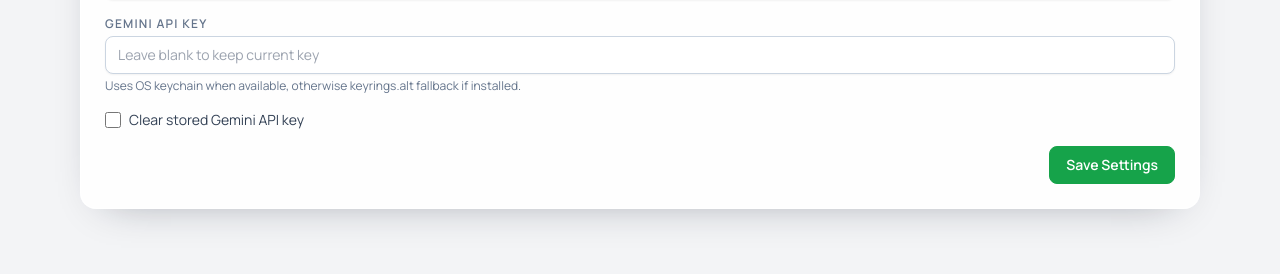
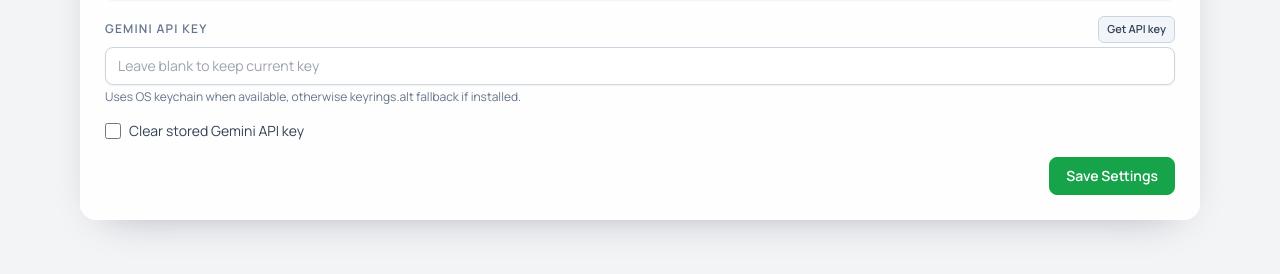
Before and after one commit to alekgreen/HireCrush, a Flask app: template templates/settings.html in a window 1280 px wide. Shown: the part 384-658 px from the top of the page. Run offline with Flask 3, Linux system fonts and the light colour scheme; the template is opened without the code that fills it, so the values that code supplies are empty; some libraries are stand-ins or nearby versions.

Commit message:
Add Gemini API key link button in settings

```diff
--- a/templates/settings.html
+++ b/templates/settings.html
@@ -45,7 +45,15 @@
     </div>
 
     <div>
-      <label class="mb-1 block text-xs font-semibold uppercase tracking-[0.1em] text-slate-500 dark:text-zinc-400" for="gemini-api-key">Gemini API key</label>
+      <div class="mb-1 flex items-center justify-between gap-2">
+        <label class="block text-xs font-semibold uppercase tracking-[0.1em] text-slate-500 dark:text-zinc-400" for="gemini-api-key">Gemini API key</label>
+        <a
+          class="rounded-md border border-slate-300 bg-slate-100 px-2 py-1 text-[11px] font-semibold text-slate-700 transition hover:bg-slate-200 dark:border-zinc-700 dark:bg-zinc-800 dark:text-zinc-100 dark:hover:bg-zinc-700"
+          href="https://aistudio.google.com/apikey"
+          target="_blank"
+          rel="noopener noreferrer"
+        >Get API key</a>
+      </div>
       <input autocomplete="off" class="w-full rounded-lg border border-slate-300 bg-white px-3 py-2 text-sm text-slate-800 shadow-sm focus:border-brand-500 focus:outline-none focus:ring-2 focus:ring-brand-100 dark:border-zinc-700 dark:bg-zinc-800 dark:text-zinc-100" id="gemini-api-key" name="gemini_api_key" placeholder="Leave blank to keep current key" type="password">
       <p class="mt-1 text-xs text-slate-500 dark:text-zinc-400">Uses OS keychain when available, otherwise keyrings.alt fallback if installed.</p>
     </div>
```
